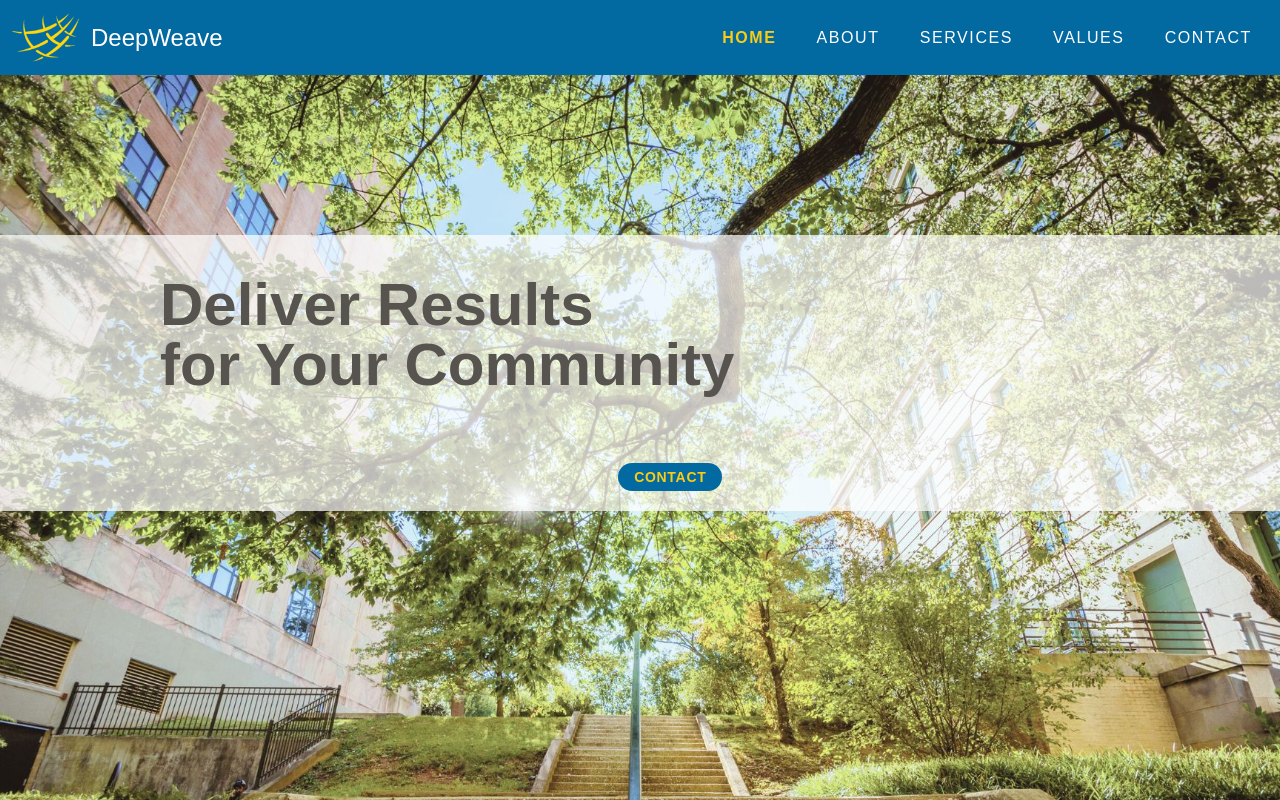
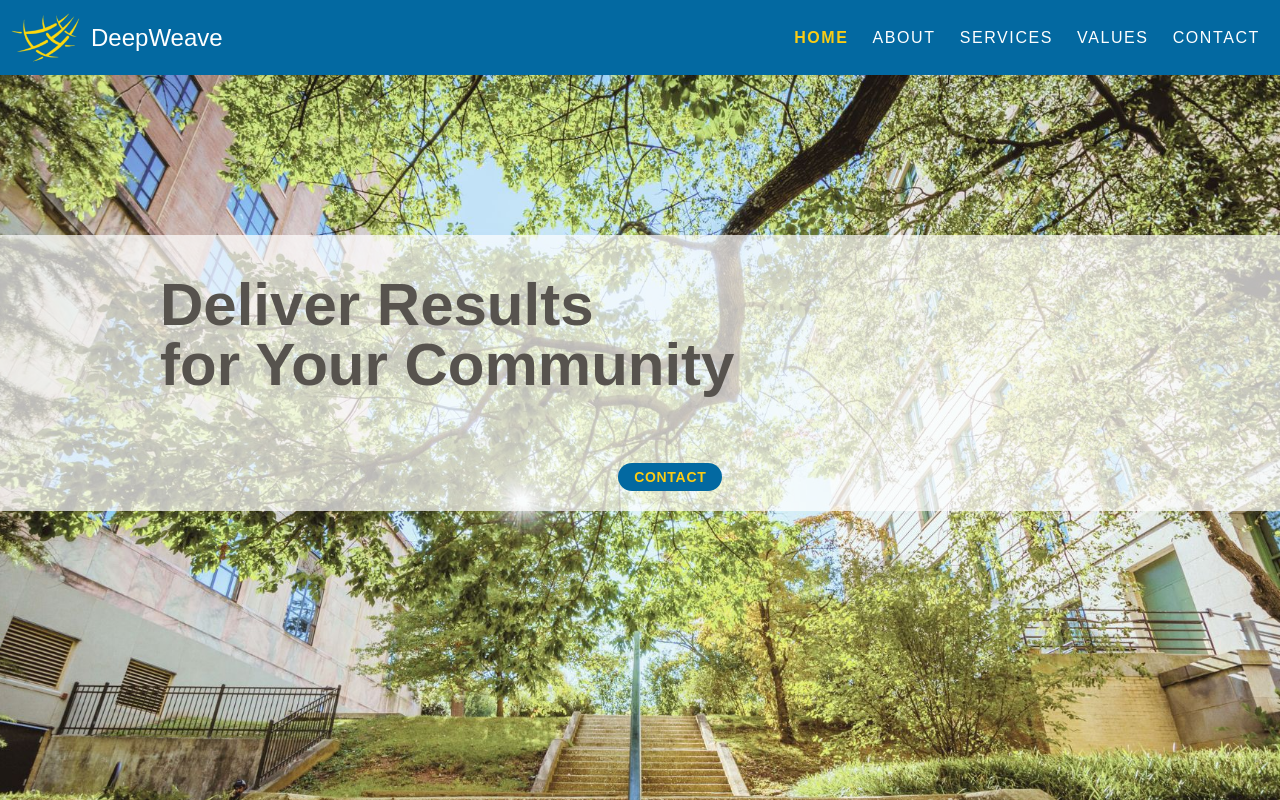
Before and after one commit to DeepWeave/deepweave-website, a Next.js app: page / in a window 1280 px wide. Built offline with nearby package versions, Linux system fonts and the light colour scheme.

Commit message:
Hide hamburger menu on medium screens, adjusted margins

```diff
--- a/src/app/_ui/navbar.tsx
+++ b/src/app/_ui/navbar.tsx
@@ -40,7 +40,7 @@ export default function Navbar() {
 						<NavLinks handleLinkClick={handleLinkClick} />
 					</div>
 					{/* hamburger menu to display on small screens*/}
-					<div className='flex items-center text-white mr-3 lg:hidden cursor-pointer'>
+					<div className='flex items-center text-white mr-3 md:hidden cursor-pointer'>
 						<div className='flex items-center relative h-full transition-delay hover:text-yellow-400'>
 							<button onClick={toggleDropdown}>
 								<svg viewBox='0 0 100 100' className='w-9 h-9 items-center p-1'>
--- a/src/app/_ui/navlinks.tsx
+++ b/src/app/_ui/navlinks.tsx
@@ -33,12 +33,15 @@ export default function NavLinks({ handleLinkClick, isDropdownOpen }: NavLinksPr
 			<Link href='/'>
 				<p
 					onClick={handleLinkClick}
-					className={clsx("text-white tracking-widest custom-transition", {
+					className={clsx(
+						"text-white tracking-widest custom-transition mx-5 md:mx-3",
+						{
 							"font-bold text-yellow-400": !isDropdownOpen && pathname === "/",
 							"py-2 hover:font-bold hover:bg-sky-tint-light custom-transition":
 								isDropdownOpen,
-						"hover:font-bold ml-5 mr-5": !isDropdownOpen,
-					})}
+							"hover:font-bold": !isDropdownOpen,
+						}
+					)}
 				>
 					HOME
 				</p>
@@ -48,13 +51,16 @@ export default function NavLinks({ handleLinkClick, isDropdownOpen }: NavLinksPr
 			<Link href='/about'>
 				<p
 					onClick={handleLinkClick}
-					className={clsx("text-white tracking-widest custom-transition", {
+					className={clsx(
+						"text-white tracking-widest custom-transition mx-5 md:mx-3",
+						{
 							"font-bold text-yellow-400":
 								!isDropdownOpen && pathname === "/about",
 							"py-2 hover:font-bold hover:bg-sky-tint-light custom-transition":
 								isDropdownOpen,
-						"hover:font-bold ml-5 mr-5": !isDropdownOpen,
-					})}
+							"hover:font-bold": !isDropdownOpen,
+						}
+					)}
 				>
 					ABOUT
 				</p>
@@ -64,13 +70,16 @@ export default function NavLinks({ handleLinkClick, isDropdownOpen }: NavLinksPr
 			<Link href='/services'>
 				<p
 					onClick={handleLinkClick}
-					className={clsx("text-white tracking-widest custom-transition", {
+					className={clsx(
+						"text-white tracking-widest custom-transition mx-5 md:mx-3",
+						{
 							"font-bold text-yellow-400":
 								!isDropdownOpen && pathname === "/services",
 							"py-2 hover:font-bold hover:bg-sky-tint-light custom-transition":
 								isDropdownOpen,
-						"hover:font-bold ml-5 mr-5": !isDropdownOpen,
-					})}
+							"hover:font-bold": !isDropdownOpen,
+						}
+					)}
 				>
 					SERVICES
 				</p>
@@ -80,13 +89,16 @@ export default function NavLinks({ handleLinkClick, isDropdownOpen }: NavLinksPr
 			<Link href='/values'>
 				<p
 					onClick={handleLinkClick}
-					className={clsx("text-white tracking-widest custom-transition", {
+					className={clsx(
+						"text-white tracking-widest custom-transition mx-5 md:mx-3",
+						{
 							"font-bold text-yellow-400":
 								!isDropdownOpen && pathname === "/values",
 							"py-2 hover:font-bold hover:bg-sky-tint-light custom-transition":
 								isDropdownOpen,
-						"hover:font-bold ml-5 mr-5": !isDropdownOpen,
-					})}
+							"hover:font-bold": !isDropdownOpen,
+						}
+					)}
 				>
 					VALUES
 				</p>
@@ -99,13 +111,16 @@ export default function NavLinks({ handleLinkClick, isDropdownOpen }: NavLinksPr
 			>
 				<p
 					onClick={handleLinkClick}
-					className={clsx("text-white tracking-widest custom-transition", {
+					className={clsx(
+						"text-white tracking-widest custom-transition mx-5 md:mx-3",
+						{
 							"font-bold text-yellow-400":
 								!isDropdownOpen && pathname === "/contact",
 							"py-2 hover:font-bold hover:bg-sky-tint-light custom-transition":
 								isDropdownOpen,
-						"hover:font-bold ml-5 mr-5": !isDropdownOpen,
-					})}
+							"hover:font-bold": !isDropdownOpen,
+						}
+					)}
 				>
 					CONTACT
 				</p>
```
Lines whose indentation alone changed are shown as unchanged.
